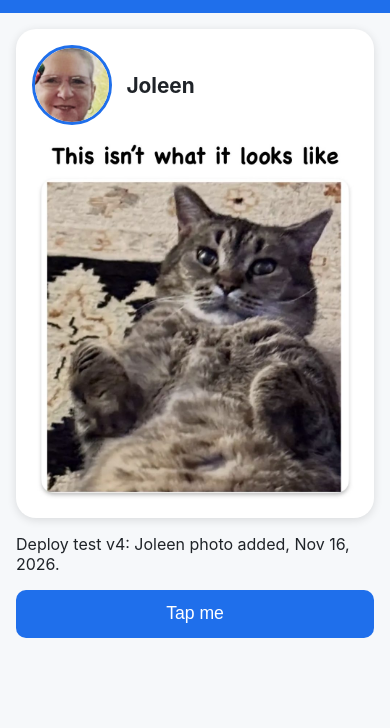
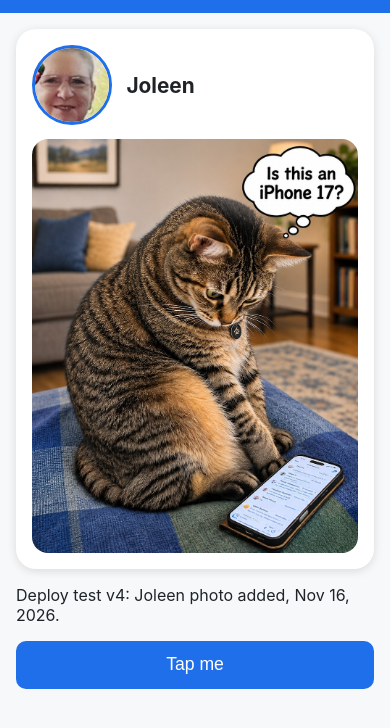
Before and after one commit to nbk5876/mobile-deploy, a plain HTML site: page mdb/a1/index.html in a window 390 px wide. Shown: the part 106-834 px from the top of the page. Drawn offline with Linux system fonts and the light colour scheme.

Commit message:
a1: add iPhone cat image as first image; always start on first image
Co-Authored-By: Claude Sonnet 5.5 <noreply@anthropic.com>
Claude-Session: https://claude.ai/code/session_018b9iphFC8r5BaW4a3Q22JP

```diff
--- a/mdb/a1/data.json
+++ b/mdb/a1/data.json
@@ -9,6 +9,11 @@
     "Round-trip test #2 passed"
   ],
   "weekly": [
+    {
+      "day": "Intro",
+      "image": "weekly/iphone.jpg",
+      "alt": "Is this an iPhone 17?"
+    },
     {
       "day": "Sunday",
       "image": "weekly/sun.jpg",
--- a/mdb/a1/index.html
+++ b/mdb/a1/index.html
@@ -47,9 +47,8 @@
         document.getElementById('title').textContent = d.title;
         document.title = d.title;
         document.getElementById('message').textContent = d.message;
-        // Show today's image. Add ?day=0..6 (0 = Sunday) to preview another day.
-        const q = parseInt(new URLSearchParams(location.search).get('day'), 10);
-        const day = q >= 0 && q <= 6 ? q : new Date().getDay();
+        // Always start on the first image. Add ?start=N to begin on image N instead.
+        const q = parseInt(new URLSearchParams(location.search).get('start'), 10);
         if (d.featured) {
           const f = d.featured;
           document.getElementById('featimg').src = f.image;
@@ -58,7 +57,7 @@
           document.getElementById('featured').hidden = false;
         }
         weekly = d.weekly || [];
-        idx = day % (weekly.length || 1);
+        idx = q >= 0 ? q % (weekly.length || 1) : 0;
         if (weekly.length) showPhoto();
         else img.closest('section').hidden = true;
       })
```
Also changed, not shown: mdb/a1/weekly/iphone.jpg (added).
